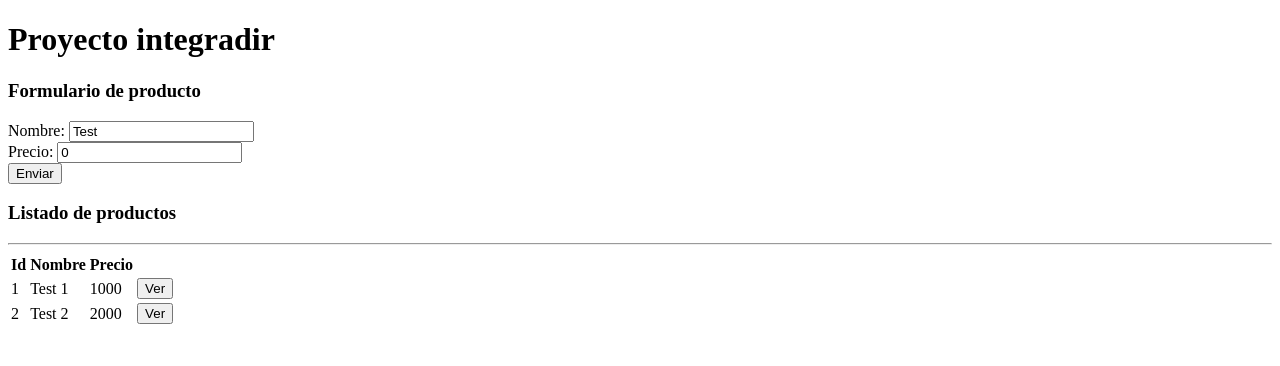
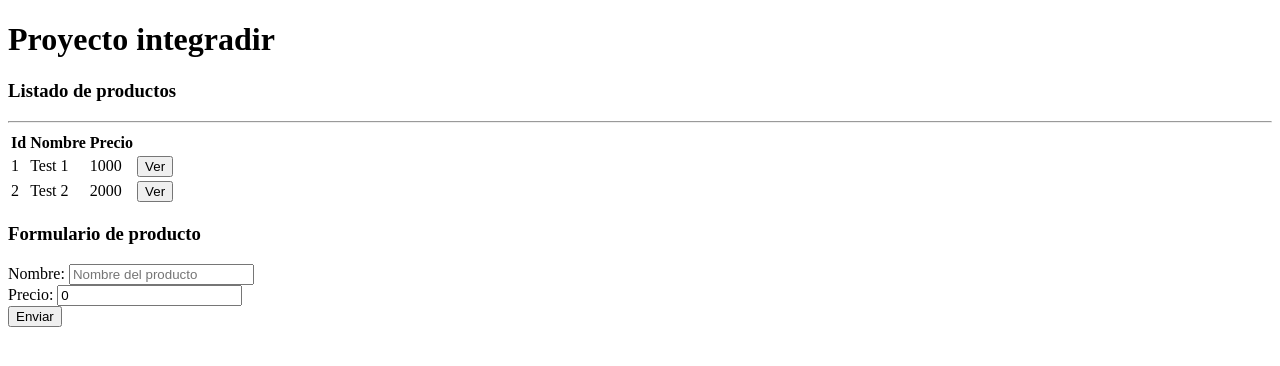
Before and after one commit to claudiozam/curso-angular, an Angular app: page / in a window 1280 px wide. Shown: the top 366 px of the page. Built offline with nearby package versions, Linux system fonts and the light colour scheme.

Commit message:
ejemplo de form y evento

```diff
--- a/src/app/app.component.html
+++ b/src/app/app.component.html
@@ -12,7 +12,6 @@
   <div class="content">
     <div class="left-side">
       <h1>Proyecto integradir</h1>
-      <app-form-producto></app-form-producto>
       <app-listado-productos (updateProducto)="recuperarProducto($event)"></app-listado-productos>
     </div>
     <div class="divider" role="separator" aria-label="Divider"></div>
--- a/src/app/form-producto/form-producto.component.ts
+++ b/src/app/form-producto/form-producto.component.ts
@@ -1,4 +1,4 @@
-import { Component, OnInit } from '@angular/core';
+import { Component, EventEmitter, OnInit, Output } from '@angular/core';
 import { FormBuilder, FormControl, Validators, FormGroup, ReactiveFormsModule } from '@angular/forms';
 
 @Component({
@@ -10,6 +10,7 @@ import { FormBuilder, FormControl, Validators, FormGroup, ReactiveFormsModule }
 })
 export class FormProductoComponent implements OnInit {
 
+  @Output() eventoGuardarProducto = new EventEmitter<any>();
   formProductoGroup!: FormGroup;
 
   constructor(private fb: FormBuilder) {
@@ -20,20 +21,21 @@ export class FormProductoComponent implements OnInit {
   ngOnInit() {
 
     this.formProductoGroup = this.fb.group({
-      nombre: ['Test', [Validators.required, Validators.minLength(5)]],
+      nombre: ['', [Validators.required, Validators.minLength(5)]],
       precio: ['0', [Validators.required]]
     });
 
   }
 
   onSubmit(form: FormGroup) {
-    console.log('Valid?', form.valid); // true / false
-    console.log('Nombre', form.value.nombre);
-    console.log('Precio', form.value.precio);
-
-    //this.formProductoGroup.patchValue({
-    //  nombre: 'Cambio el valor,..,.'
-    //});
+    if(form.valid) {
+      let producto = {
+        id: new Date().getTime(),
+        nombre: form.value.nombre,
+        precio: form.value.precio }
+      ;
+      this.eventoGuardarProducto.emit(producto);
+    }
   }
 
 
--- a/src/app/listado-productos/listado-productos.component.html
+++ b/src/app/listado-productos/listado-productos.component.html
@@ -25,3 +25,6 @@
         </tr>
     }
 </table>
+
+
+<app-form-producto (eventoGuardarProducto)="recibirProducto($event)"></app-form-producto>
--- a/src/app/listado-productos/listado-productos.component.ts
+++ b/src/app/listado-productos/listado-productos.component.ts
@@ -1,10 +1,11 @@
 import { Component, EventEmitter, Output } from '@angular/core';
 import { ReactiveFormsModule } from '@angular/forms';
+import { FormProductoComponent } from '../form-producto/form-producto.component';
 
 @Component({
   selector: 'app-listado-productos',
   standalone: true,
-  imports: [],
+  imports: [FormProductoComponent],
   templateUrl: './listado-productos.component.html',
   styleUrl: './listado-productos.component.css'
 })
@@ -31,4 +32,8 @@ export class ListadoProductosComponent {
     this.updateProducto.emit(p);
   }
 
+  recibirProducto(producto : any) {
+    this.productos.push(producto);
+  }
+
 }
```
